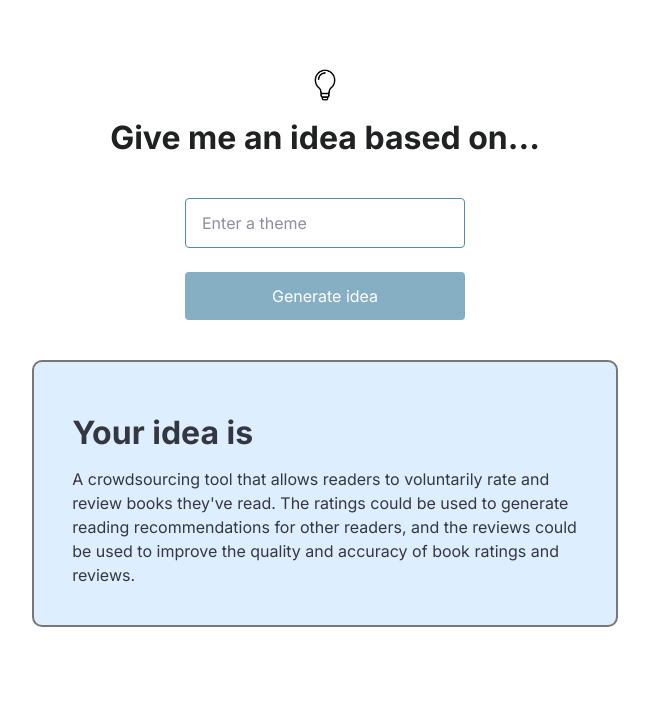
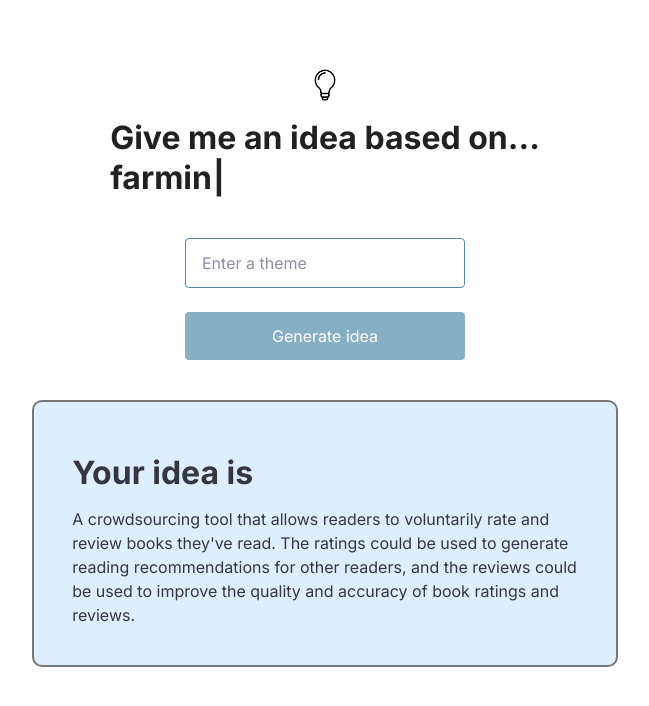
Before and after one commit to jeffrey-zang/hackathon-idea-generator, a Next.js app: page / in a window 1280 px wide. Shown: the top 706 px of the page, without its empty margins (315-964 px from the left). Built offline with nearby package versions, Linux system fonts and the light colour scheme.

Commit message:
add typewriter

```diff
--- a/package.json
+++ b/package.json
@@ -11,6 +11,7 @@
     "next": "^12.1.6",
     "openai": "^3.0.0",
     "react": "17.0.2",
-    "react-dom": "17.0.2"
+    "react-dom": "17.0.2",
+    "typewriter-effect": "^2.19.0"
   }
 }
--- a/pages/index.js
+++ b/pages/index.js
@@ -1,6 +1,8 @@
 import Head from "next/head";
 import { useState, useRef } from "react";
 import styles from "./index.module.css";
+
+import Typewriter from "typewriter-effect";
 
 export default function Home() {
   const [themeInput, setthemeInput] = useState("");
@@ -24,6 +26,8 @@ export default function Home() {
     setthemeInput("");
   }
 
+  const themes = ['health', 'farming', 'food', 'clocks', 'among us', 'time', 'medicine', 'blockchain', 'machine learning', 'jam', 'animals', 'charities', 'monkeys', 'turtles', 'productivity', 'school', 'business', 'jobs and internships', 'fitness', 'book reviewing', 'golf in space', 'moles', 'cooking and recipes', 'smart shopping']
+
   return (
     <div>
       <Head>
@@ -33,7 +37,18 @@ export default function Home() {
 
       <main className={styles.main}>
         <img src="/bulb.png" className={styles.icon} />
-        <h3>Give me an idea based on...</h3>
+        <h3>
+        Give me an idea based on...
+        <Typewriter onInit={(typewriter)=> {
+          typewriter.start();
+            for (let theme in themes) {
+              typewriter.typeString(themes[theme])
+              typewriter.pauseFor(1000)
+              .deleteAll()
+            }
+          }}
+        />
+        </h3>
         <form onSubmit={onSubmit}>
           <input
             type="text"
```
Also changed, not shown: 1 other file (tests, documents, lock files or other folders).
